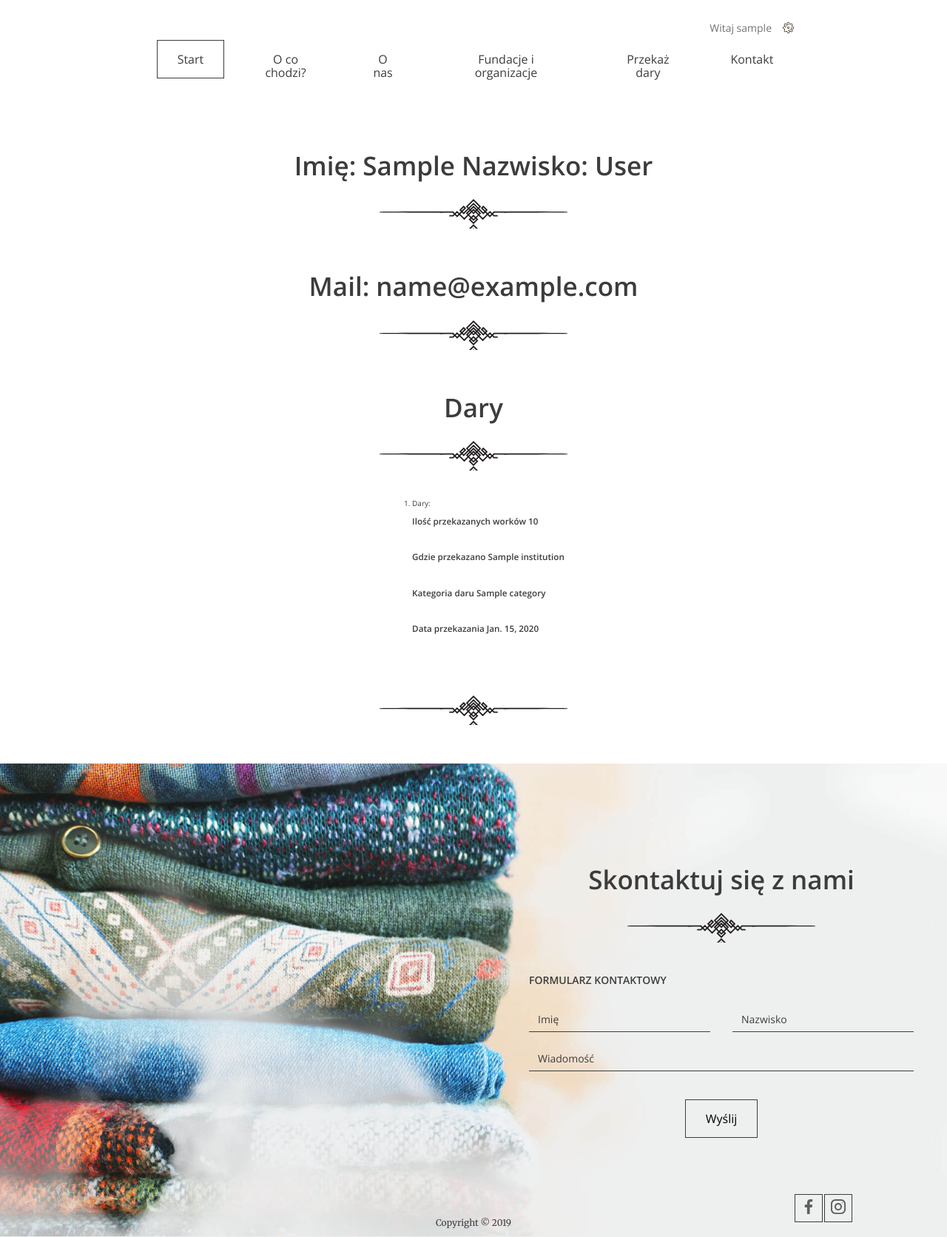
After one commit to JolantaWro/my_app_clothes, a Django app: page /user_profile in a window 1280 px wide. The commit adds this page. Shown: the whole page at 74% size. Run offline with Django 4.2, Linux system fonts and the light colour scheme; a user stored in the database is signed in; tables that the repository leaves empty hold one stand-in row (values such as "Sample post").

Commit message:
add task 6-10

```diff
--- a/clothes/models.py
+++ b/clothes/models.py
@@ -8,6 +8,10 @@ class Category(models.Model):
    def __str__(self):
        return self.name
 
+   class Meta:
+      verbose_name = "Category"
+      verbose_name_plural = "Kategorie"
+
 
 TYPE_INSTITUTION = (
    (1, "Fundacja"),
@@ -17,6 +21,7 @@ TYPE_INSTITUTION = (
 
 
 class Institution(models.Model):
+
    name = models.CharField(max_length=255)
    description = models.TextField(null=True, blank=True)
    type = models.IntegerField(choices=TYPE_INSTITUTION, default=1)
@@ -24,6 +29,10 @@ class Institution(models.Model):
 
    def __str__(self):
        return self.name
+
+   class Meta:
+      verbose_name = "Institution"
+      verbose_name_plural = "Instytucje"
 
 
 class Donation(models.Model):
@@ -38,3 +47,7 @@ class Donation(models.Model):
    pick_up_time = models.TimeField()
    pick_up_comment = models.TextField(null=True, blank=True)
    user = models.ForeignKey(settings.AUTH_USER_MODEL, on_delete=models.CASCADE, null=True, default=None)
+
+   class Meta:
+      verbose_name = "Donation"
+      verbose_name_plural = "Darowizny"
--- a/clothes/static/js/app.js
+++ b/clothes/static/js/app.js
@@ -63,8 +63,6 @@ document.addEventListener("DOMContentLoaded", function() {
     changePage(e) {
       e.preventDefault();
       const page = e.target.dataset.page;
-
-      console.log(page);
     }
   }
   const helpSection = document.querySelector(".help");
@@ -177,8 +175,44 @@ document.addEventListener("DOMContentLoaded", function() {
       this.$stepInstructions = form.querySelectorAll(".form--steps-instructions p");
       const $stepForms = form.querySelectorAll("form > div");
       this.slides = [...this.$stepInstructions, ...$stepForms];
+      this.init();
 
-      this.init();
+      // this.$choiceElement = form.querySelectorAll("#choice");
+      // const choiceElement = form.querySelectorAll("#choice");
+      // console.log(choiceElement)
+
+      // const $selectedCategories = [];
+
+
+
+
+      // this.$choiceElement.forEach(function (element) {
+      //   element.addEventListener("click", function (event) {
+      //     if (element.checked) {
+      //       $selectedCategories.push(event.target.value)
+      //     }
+      //   })
+      // })
+
+
+      // console.log($selectedCategories)
+      // this.$listChecked = $selectedCategories
+      // const institutionElements = form.querySelectorAll("#institution");
+      //
+      // institutionElements.forEach(function (elementDiv){
+      //   elementDiv.style.display = "block"
+      //   const institutionCategories = [...elementDiv.dataset.id.split(" ")]
+      //   // console.log('element div', elementDiv)
+      //   // console.log('jedna instytucja, data set id', institutionCategories)
+      //   // console.log(typeof institutionCategories)
+      //   // console.log('wybrana kategoria', $selectedCategories)
+      //   if ($selectedCategories.some(selectedCategory => institutionCategories.includes(selectedCategory))) {
+      //     elementDiv.style.display = "block"
+      //   } else {
+      //     elementDiv.style.display = "none"
+      //   }
+      // })
+
     }
 
     /**
@@ -187,6 +221,8 @@ document.addEventListener("DOMContentLoaded", function() {
     init() {
       this.events();
       this.updateForm();
+
+
     }
 
     /**
@@ -222,6 +258,7 @@ document.addEventListener("DOMContentLoaded", function() {
     updateForm() {
       this.$step.innerText = this.currentStep;
 
+
       // TODO: Validation
 
       this.slides.forEach(slide => {
@@ -229,8 +266,21 @@ document.addEventListener("DOMContentLoaded", function() {
 
         if (slide.dataset.step == this.currentStep) {
           slide.classList.add("active");
+
         }
+
+      // const $selectedCategories = [];
+      //
+      // this.$choiceElement.forEach(function (element) {
+      //   element.addEventListener("click", function (event) {
+      //     if (element.checked) {
+      //       $selectedCategories.push(event.target.value)
+      //     }
+      //   })
+      // })
       });
+      console.log(this.currentStep)
+
 
       this.$stepInstructions[0].parentElement.parentElement.hidden = this.currentStep >= 6;
       this.$step.parentElement.hidden = this.currentStep >= 6;
@@ -248,36 +298,63 @@ document.addEventListener("DOMContentLoaded", function() {
       this.currentStep++;
       this.updateForm();
     }
+
+
   }
   const form = document.querySelector(".form--steps");
+
   if (form !== null) {
     new FormSteps(form);
+
+    // moje do usuniecia
+    // const choiceElement = form.querySelectorAll("#choice");
+    // const institutionElements = form.querySelectorAll("#institution");
+    // this.$choiceElement = form.querySelectorAll("#choice");
+    // this.$selectedCategories = [];
+
+
+    // this.$choiceElement.forEach(function (element) {
+    //   element.addEventListener("click", function (event) {
+    //     if (element.checked) {
+    //       selectedCategories.push(event.target.value)
+    //     }
+    //   })
+    // })
+
+    // console.log(institutionElements)
+    //
+    // institutionElements.forEach(function (elementDiv){
+    //   const institutionCategories = elementDiv.dataset.id.split(" ")
+    //   if (selectedCategories.some(selectedCategory => institutionCategories.includes(selectedCategory))) {
+    //     elementDiv.style.display = "block"
+    //   } else {
+    //     elementDiv.style.display = "none"
+    //   }
+    // })
+
+
+
   }
 
-  const choiceElement = document.querySelectorAll("#choice");
-  const institutionElements = document.querySelectorAll("#institution");
-  const categoryId = document.querySelectorAll("#category_id")
-  // institutionElement.style.display = "none";
-  // console.log(institutionElement)
-
-  const selectedCategories = [];
-
-  choiceElement.forEach(function (element){
-     element.addEventListener("click", function (event){
-       if (element.checked) {
-         // selectedCategories.push(parseInt(event.target.value));
-         selectedCategories.push((event.target.value));
-       }
-     })
-   })
-
-
-  institutionElements.forEach(function (elementDiv){
-    const institutionCategories = elementDiv.dataset.id.split(" ")
-    if (selectedCategories.some(selectedCategory => institutionCategories.includes(selectedCategory))) {
-      elementDiv.style.display = "block"
-    } else {
-      elementDiv.style.display = "none"
-    }
-  })
+  // const choiceElement = document.querySelectorAll("#choice");
+  // const institutionElements = document.querySelectorAll("#institution");
+//   const selectedCategories = [];
+//
+//   choiceElement.forEach(function (element){
+//      element.addEventListener("click", function (event){
+//        if (element.checked) {
+//          selectedCategories.push(event.target.value);
+//        }
+//      })
+//    })
+//
+//
+//   institutionElements.forEach(function (elementDiv){
+//     const institutionCategories = elementDiv.dataset.id.split(" ")
+//     if (selectedCategories.some(selectedCategory => institutionCategories.includes(selectedCategory))) {
+//       elementDiv.style.display = "block"
+//     } else {
+//       elementDiv.style.display = "none"
+//     }
+//   })
 });
--- a/clothes/templates/base.html
+++ b/clothes/templates/base.html
@@ -17,9 +17,12 @@
                 <li class="logged-user">
                   Witaj {{ request.user }}
                   <ul class="dropdown">
-                    <li><a href="#">Profil</a></li>
+                    <li><a href="{% url 'user_profile' %}">Profil</a></li>
                     <li><a href="#">Ustawienia</a></li>
                     <li><a href="{% url 'user_logout' %}">Wyloguj</a></li>
+                      {% if user.is_superuser %}
+                        <li><a href="/admin">Panel administracyjny</a></li>
+                      {% endif %}
                   </ul>
                 </li>
             </ul>
--- a/clothes/templates/form.html
+++ b/clothes/templates/form.html
@@ -96,7 +96,7 @@
             <h3>Wybierz organizacje, której chcesz pomóc:</h3>
 
             {% for institution in institutions %}
-              <div class="form-group form-group--checkbox" id="institution" data-id="{% for cat in institution.categories.all %} {{ cat.id }} {% endfor %}">
+              <div class="form-group form-group--checkbox" id="institution" data-id="{% for cat in institution.categories.all %}{{ cat.id }}{% endfor %}">
                 <label>
                   <input type="radio" name="organization" value="old" />
                   <span class="checkbox radio"></span>
--- /dev/null
+++ b/clothes/templates/profile.html
@@ -0,0 +1,33 @@
+{% extends 'base.html' %}
+
+    {% block background %} {% endblock %}
+    {% block start %}
+    {% endblock %}
+    {% block content %}
+        <section id="login" class="login-page">
+          <h2>Imię: {{ user.first_name }} Nazwisko: {{ user.last_name }}</h2>
+          <h2>Mail: {{ user.email }}</h2>
+
+          <h2>Dary</h2>
+            {% if donations|length == 0 %}
+                <h2>Brak przekazanych darów</h2>
+
+            {% else %}
+                <ol>
+                    {% for donation in donations %}
+                        <li>Dary: <br>
+                            <h3>Ilość przekazanych worków {{ donation.quantity }}</h3> <br>
+                            <h3>Gdzie przekazano {{ donation.institution }}</h3> <br>
+                            <h3>Kategoria daru {% for cat in donation.categories.all %}{{ cat.name }}{% endfor %}</h3> <br>
+                            <h3>Data przekazania {{ donation.pick_up_date }}</h3> <br>
+                        </li>
+                    {% endfor %}
+                </ol>
+            {% endif %}
+
+        </section>
+
+
+  <h2>{{ message }}</h2><br><br>
+
+    {% endblock %}
--- a/clothes/views.py
+++ b/clothes/views.py
@@ -117,3 +117,14 @@ class DonationAdd(LoginRequiredMixin, View):
         }
 
         return render(request, 'form.html', cnx)
+
+class UserProfileView(LoginRequiredMixin, View):
+    def get(self, request):
+        user = request.user
+        if user.is_authenticated:
+            donations = Donation.objects.filter(user=request.user)
+
+            return render(request, 'profile.html', context={'user': user, 'donations': donations})
+        else:
+            message = f"Widok tylko dla zalogowanych"
+            return render(request, 'profile.html', context={'message': message})
--- a/mysite/settings.py
+++ b/mysite/settings.py
@@ -130,4 +130,4 @@ MEDIA_ROOT = os.path.join(BASE_DIR, 'media')
 # https://docs.djangoproject.com/en/4.1/ref/settings/#default-auto-field
 
 DEFAULT_AUTO_FIELD = 'django.db.models.BigAutoField'
-# LOGIN_URL='/'
+LOGIN_URL='/user_login'
--- a/mysite/urls.py
+++ b/mysite/urls.py
@@ -15,13 +15,14 @@ Including another URLconf
 """
 from django.contrib import admin
 from django.urls import path
-from clothes.views import LandingPage, Register, Login, DonationAdd, Logout
+from clothes.views import LandingPage, Register, Login, DonationAdd, Logout, UserProfileView
 
 urlpatterns = [
-    path('admin/', admin.site.urls),
+    path('admin/', admin.site.urls, name="admin"),
     path('', LandingPage.as_view(), name="index"),
     path('user_register', Register.as_view(), name="user_register"),
     path('user_login', Login.as_view(), name="user_login"),
     path('user_logout', Logout.as_view(), name="user_logout"),
+    path('user_profile', UserProfileView.as_view(), name="user_profile"),
     path('donation_add', DonationAdd.as_view(), name="donation_add"),
 ]
```
Also changed, not shown: clothes/admin.py (+6 -1 lines), clothes/migrations/0002_alter_category_options_alter_donation_options_and_more.py (added).
